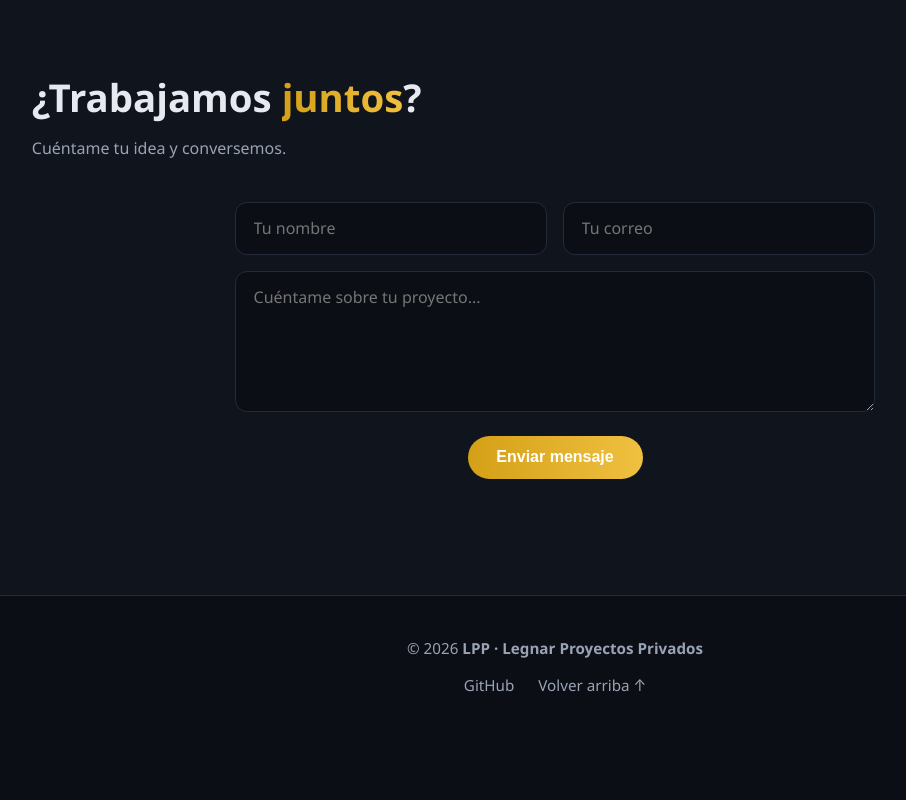
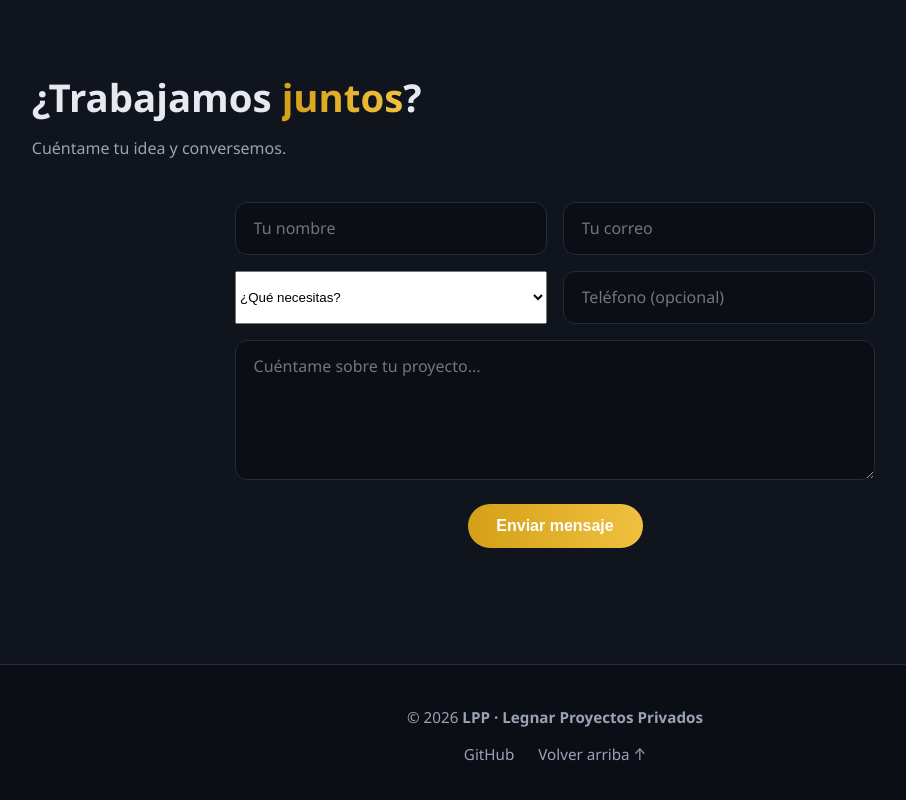
Before and after one commit to LEGNA4444/LPP, a plain HTML site: page index.html in a window 1280 px wide. Shown: the part 2365-3165 px from the top of the page, without its empty margins (85-991 px from the left). Before the commit the page ends 3103 px from the top, so only its background shows below. Drawn offline with Linux system fonts and the light colour scheme.

Commit message:
Formulario: select de tipo de solicitud + teléfono opcional

```diff
--- a/index.html
+++ b/index.html
@@ -142,6 +142,17 @@
         <input type="text" name="nombre" placeholder="Tu nombre" autocomplete="name" required>
         <input type="email" name="email" placeholder="Tu correo" autocomplete="email" required>
       </div>
+      <div class="form-row">
+        <select name="tipo" required>
+          <option value="" disabled selected>¿Qué necesitas?</option>
+          <option value="web">Desarrollo web</option>
+          <option value="ia">Solución con IA</option>
+          <option value="proyecto">Proyecto personalizado</option>
+          <option value="barberia">Barbería Legnar</option>
+          <option value="otro">Otra cosa</option>
+        </select>
+        <input type="tel" name="telefono" placeholder="Teléfono (opcional)" autocomplete="tel">
+      </div>
       <textarea name="mensaje" rows="5" placeholder="Cuéntame sobre tu proyecto..." required></textarea>
       <button type="submit" class="btn btn-primary">Enviar mensaje</button>
       <p class="form-note" id="formNote" aria-live="polite"></p>
```
